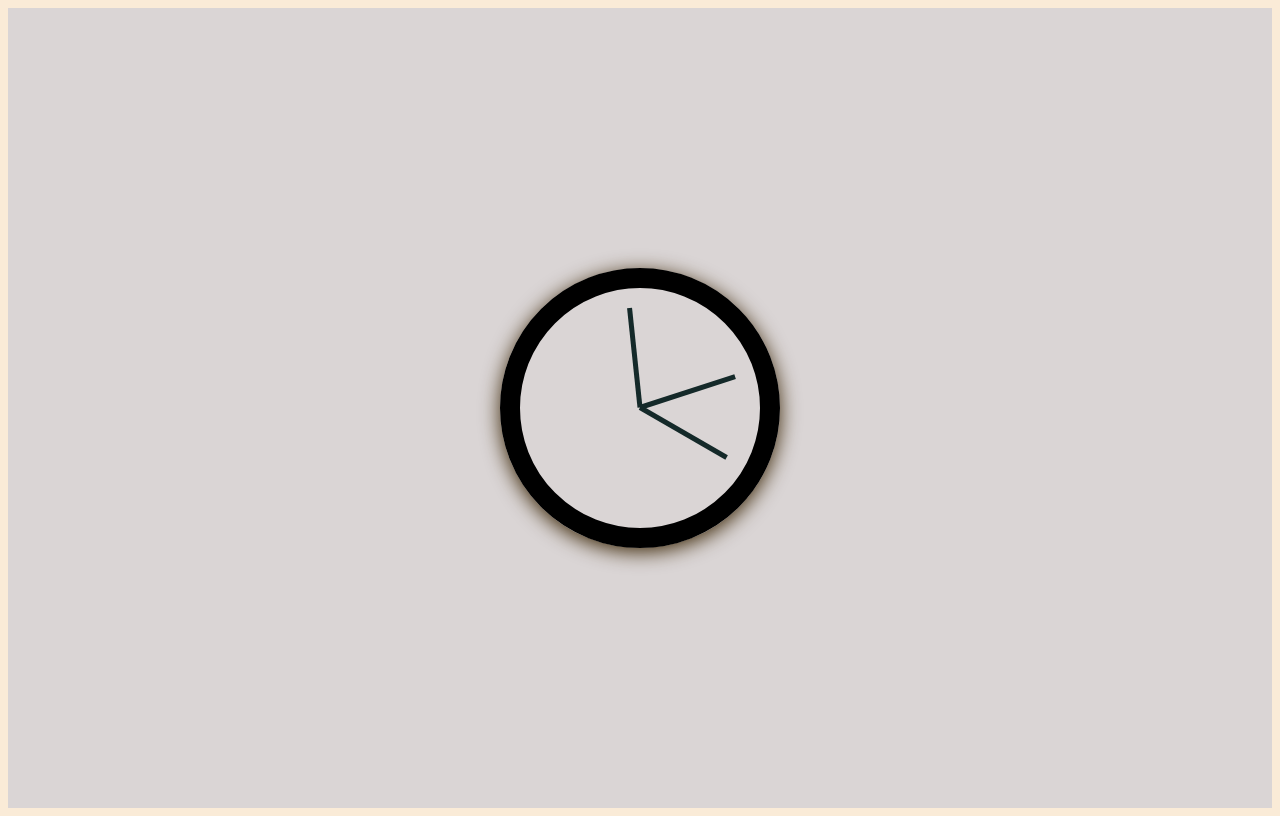
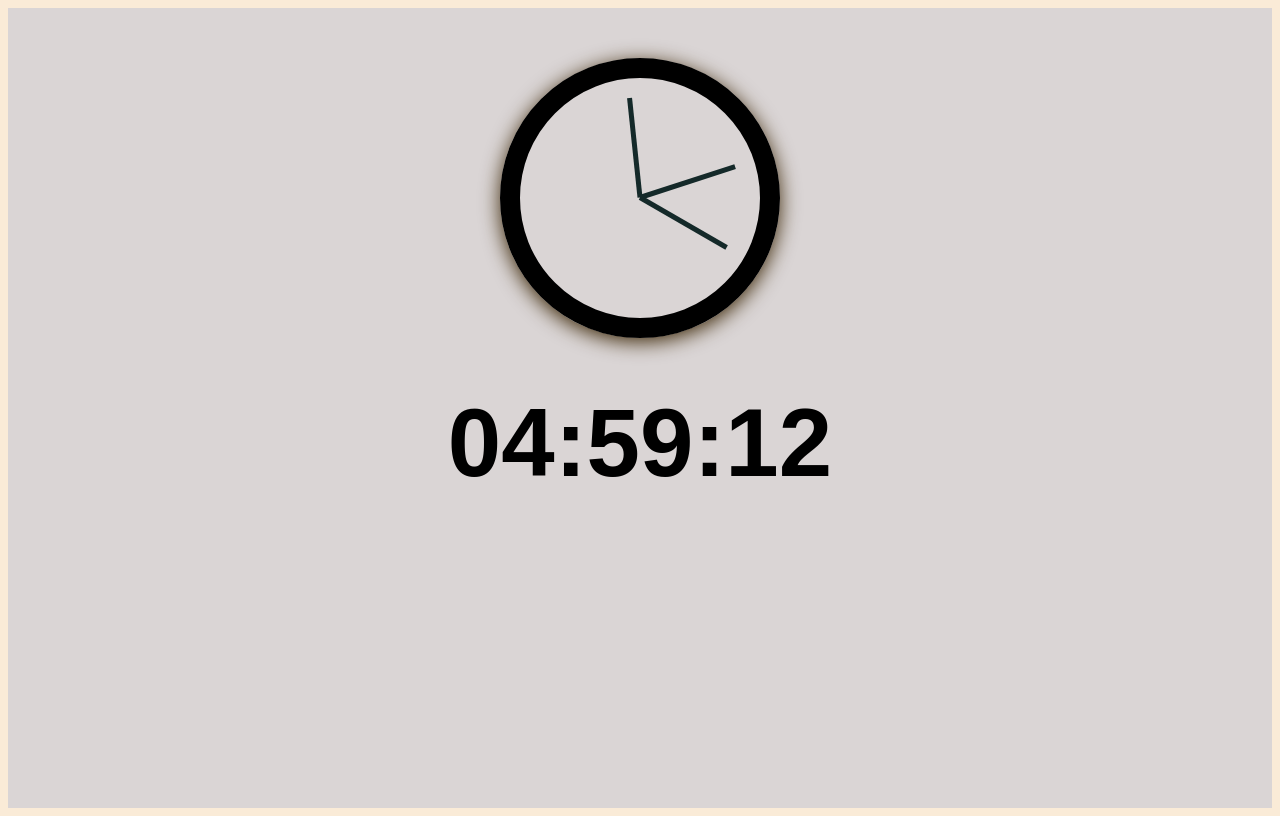
Before and after one commit to m-anees-c/javascript30, a plain HTML site: page day02-clock/index.html in a window 1280 px wide. Drawn offline with Linux system fonts and the light colour scheme; files that its build step writes are made by us from their sources.

Commit message:
Clock Project Modified

```diff
--- a/day02-clock/index.html
+++ b/day02-clock/index.html
@@ -12,12 +12,13 @@
             font-size: 16px;
             background-color:antiquewhite;
             text-align: center;
+            font-family: 'Orbitron', sans-serif;
         }
         body {
             align-items: center;
 
             display: flex;
-            flex:1;
+            flex-direction: column;
             min-height: 100vh;
         }
 
@@ -50,6 +51,12 @@
             transform-origin: 100%;
         }
 
+        .digital-clock {
+            display: block;
+            font-size: 6rem;
+            font-weight: bold;
+       }
+
 
         @media only screen and (max-width : 600px ){
             .clock {
@@ -57,8 +64,10 @@
                 height: 150px;
             }
 
+            .digital-clock {
+                font-size: 3rem;
+            }
         }
-
 
 
     </style>
@@ -71,23 +80,25 @@
             </div>
         </div>
 
+        <div class="digital-clock">
+            10:10:10
+        </div>
+
         <script>
-
-
-            const clockFace = document.querySelector('.clock-face');
-
 
             const hand = document.querySelector('.hand');
             const secondHand = document.querySelector('.second-hand');
             const minuteHand = document.querySelector('.min-hand');
             const hourHand = document.querySelector('.hour-hand');
 
-           function setTime() {
+            const digitalClock = document.querySelector('.digital-clock');
+
+            function setTime() {
 
                 date = new Date() ;
-                const second = date.getSeconds();
-                const minute = date.getMinutes();
-                const hour = date.getHours();
+                let second = date.getSeconds();
+                let minute = date.getMinutes();
+                let hour = date.getHours();
 
                 hand.style.transition = "all 0.1s cubic-bezier(0.25, 0.1, 0.23, 3.32)";
 
@@ -95,6 +106,14 @@
                 minuteHand.style.transform = `rotate(${ (( minute / 60 ) * 360 ) + 90 }deg)` ;
                 hourHand.style.transform = `rotate(${ (( hour / 12 ) * 360 ) + 90 }deg)` ;
 
+
+                second = second < 10 ? "0" + second : second ;
+                minute = minute < 10 ? "0" + minute : minute ;
+                hour = hour < 10 ? "0" + hour : hour ;
+
+
+
+                digitalClock.innerHTML = `${hour}:${minute}:${second}`;
             }
             setInterval (setTime, '1000')
         </script>
```
Also changed, not shown: 1 other file.
